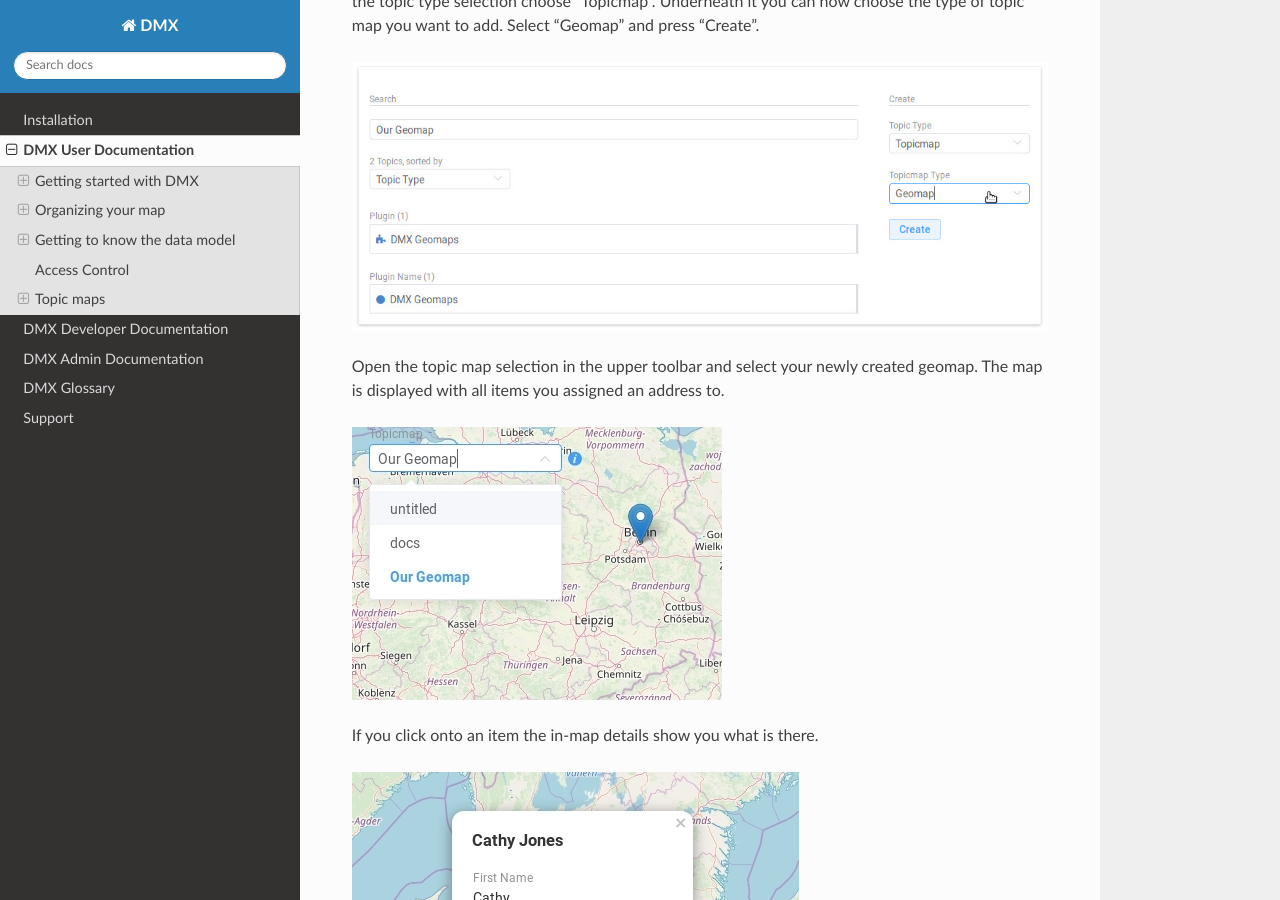
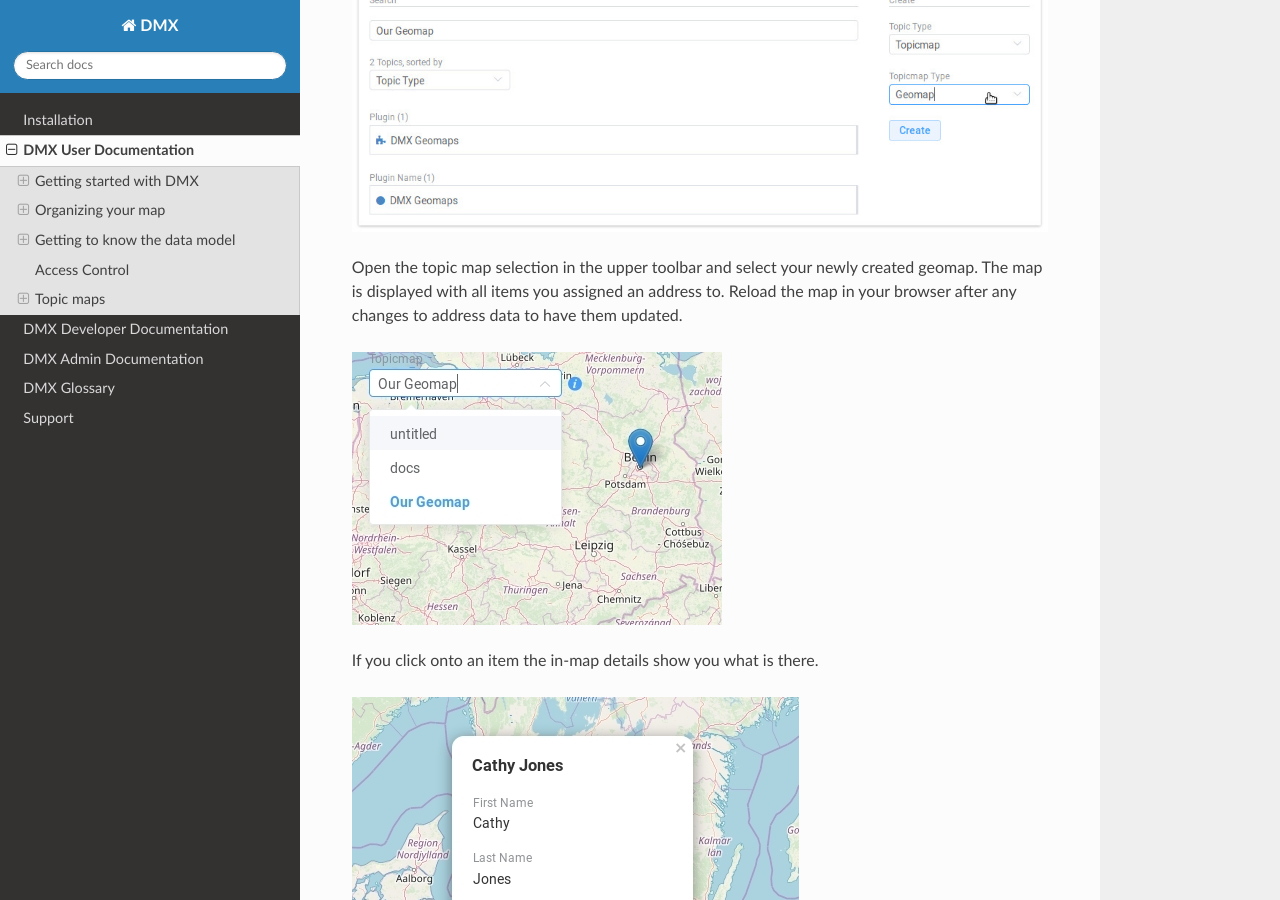
Before and after one commit to dmx-systems/dmx-documentation, a Sphinx documentation site: the page built from docs/user.rst, in a window 1280 px wide and 900 px high, scrolled down 8240 px. Built offline with Sphinx 7.4.7 and the Read the Docs theme 2.0.0, drawn with Linux system fonts in a browser that asks for light colours.

Commit message:
Corrected syntax problem with image

```diff
--- a/docs/user.rst
+++ b/docs/user.rst
@@ -57,7 +57,7 @@
 Thinking of real-world social networks, you will find that often people have more than one role. DMX can represent this: Simply drag the person onto the organization again and specify their second role.
 
 .. image:: _static/multiple-assocs.jpg
-    width: 300
+    :width: 300
 
 Inline editing
 ==============
@@ -182,7 +182,7 @@
 
 .. image:: _static/add-geomap.jpg
 
-Open the topic map selection in the upper toolbar and select your newly created geomap. The map is displayed with all items you assigned an address to.
+Open the topic map selection in the upper toolbar and select your newly created geomap. The map is displayed with all items you assigned an address to. Reload the map in your browser after any changes to address data to have them updated.
 
 .. image:: _static/topic-map-selection.jpg
 
```
